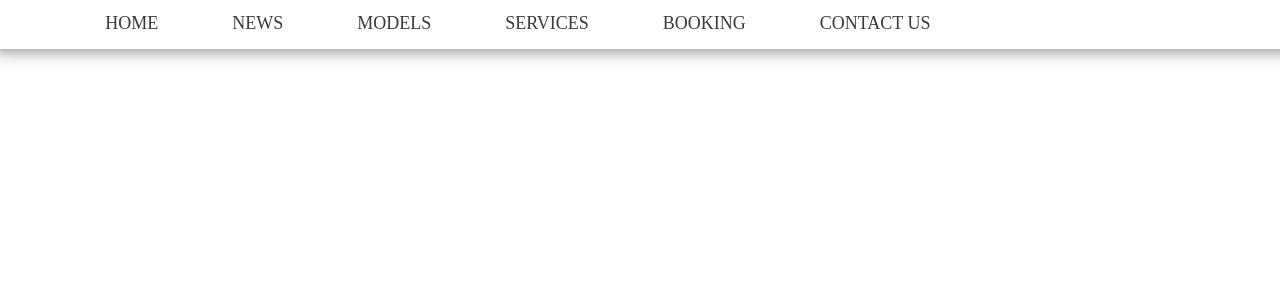
After one commit to Gummyaha/Database-Lab, a PHP site: page /Booking.html in a window 1280 px wide. The commit adds this page. Shown: the top 300 px of the page. Run offline with PHP 8.4, Linux system fonts and the light colour scheme.

Commit message:
Added Booking

```diff
--- /dev/null
+++ b/Booking.html
@@ -0,0 +1,25 @@
+<link rel="stylesheet" href="main.css"/>
+  <head>
+    <title> THE CAR </title>
+  </head>
+
+  <header>
+<!--MENU Bar-->
+      <div class= "container">
+        <nav class= "nav">
+          <ul>
+              <li><a href="index.php">HOME</a></li>
+              <li><a href="#news">NEWS</a></li>
+              <li><a href="#models">MODELS</a></li>
+              <li><a href="#services">SERVICES</a></li>
+              <li><a href="#booking">BOOKING</a></li>
+              <li><a href="#contact">CONTACT US</a></li>
+              <li></li>
+              <li></li>
+              <li></li>
+              <li></li>
+              <li><a href="login.php">
+              </ul>
+        </nav>
+      </div>
+  </header>
--- a/Index.php
+++ b/Index.php
@@ -17,7 +17,7 @@
               <li><a href="#news">NEWS</a></li>
               <li><a href="#models">MODELS</a></li>
               <li><a href="#services">SERVICES</a></li>
-              <li><a href="#booking">BOOKING</a></li>
+              <li><a href="Booking.html">BOOKING</a></li>
               <li><a href="#contact">CONTACT US</a></li>
               <li></li>
               <li></li>
```
